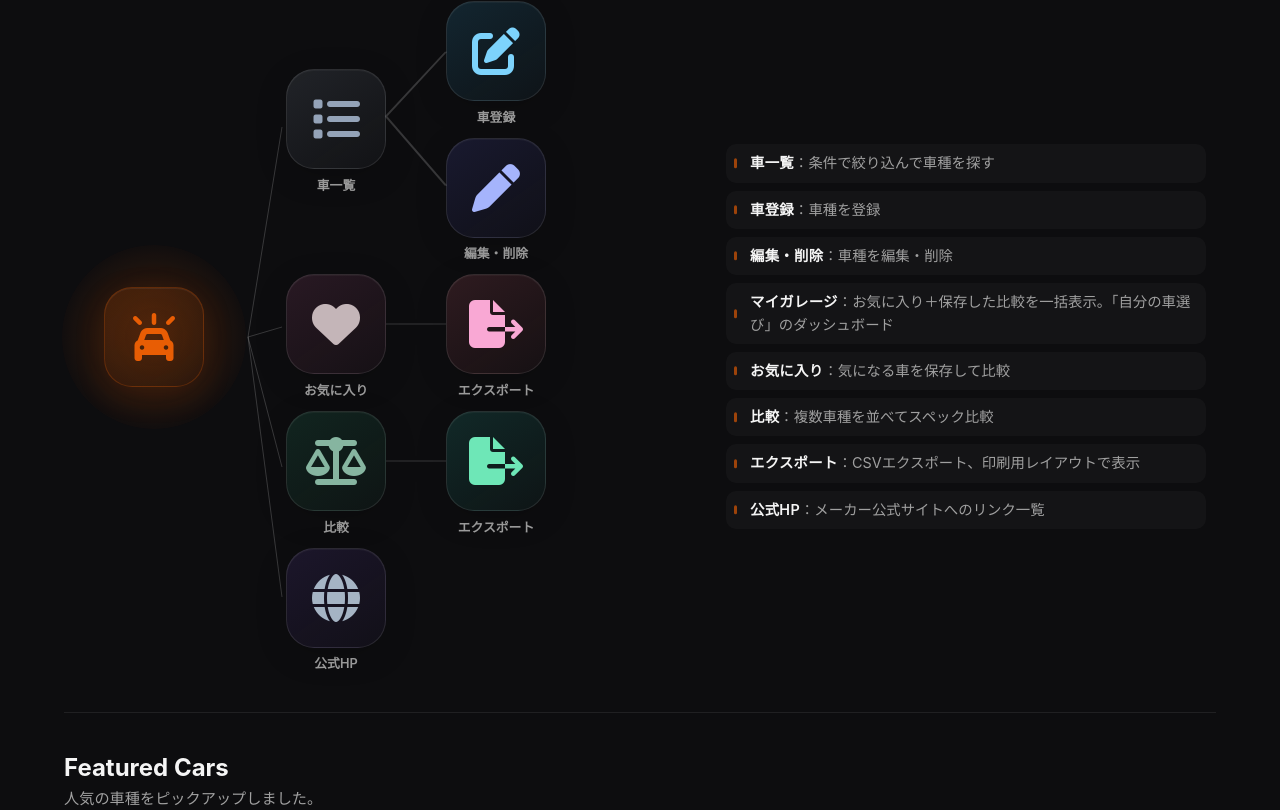
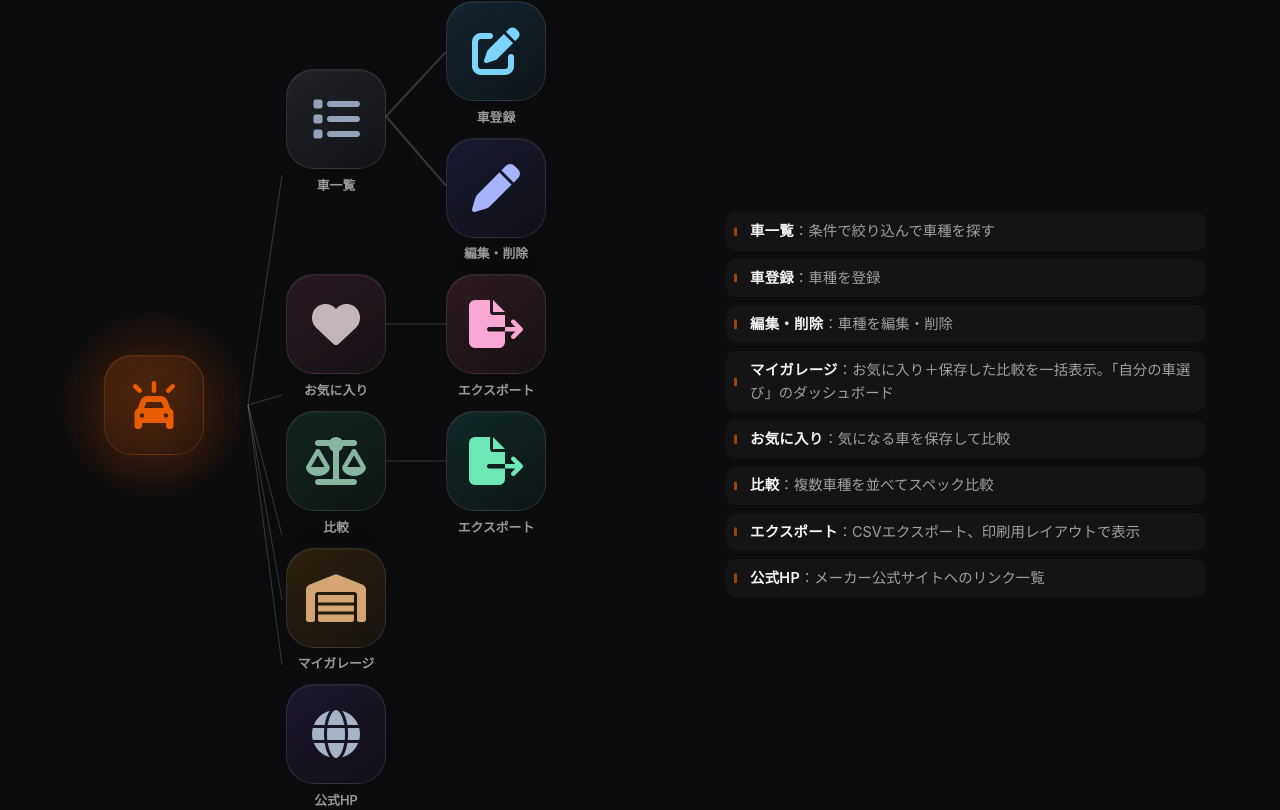
Before and after one commit to Yuto-design/car-info-app, a React (Create React App) app: page / in a window 1280 px wide. Shown: the part 350-1160 px from the top of the page. Built offline with nearby package versions, Linux system fonts and the light colour scheme.

Commit message:
Add MyGarage

```diff
--- a/src/App.jsx
+++ b/src/App.jsx
@@ -21,13 +21,13 @@ function AppContent() {
         : location.pathname === '/comparison'
           ? 'Comparison'
           : location.pathname === '/my-garage'
-            ? 'マイガレージ'
+            ? 'My Garage'
             : location.pathname === '/manufacturers'
             ? 'Maker Official Site'
             : location.pathname === '/admin/register'
-              ? '車登録'
+              ? 'Car Registration'
               : location.pathname === '/admin/cars'
-                ? '登録車の編集・削除'
+                ? 'Car Edit/Delete'
                 : null;
 
   return (
--- a/src/components/Layout.jsx
+++ b/src/components/Layout.jsx
@@ -34,7 +34,7 @@ function Layout({ children, title }) {
           <Link to="/list" className={`layout-nav-link ${isActive('/list') ? 'layout-nav-link--active' : ''}`} onClick={closeMenu}>Car List</Link>
           <Link to="/favorites" className={`layout-nav-link ${isActive('/favorites') ? 'layout-nav-link--active' : ''}`} onClick={closeMenu}>Favorite</Link>
           <Link to="/comparison" className={`layout-nav-link ${isActive('/comparison') ? 'layout-nav-link--active' : ''}`} onClick={closeMenu}>Comparison</Link>
-          <Link to="/my-garage" className={`layout-nav-link ${isActive('/my-garage') ? 'layout-nav-link--active' : ''}`} onClick={closeMenu}>マイガレージ</Link>
+          <Link to="/my-garage" className={`layout-nav-link ${isActive('/my-garage') ? 'layout-nav-link--active' : ''}`} onClick={closeMenu}>My Garage</Link>
           <Link to="/manufacturers" className={`layout-nav-link ${isActive('/manufacturers') ? 'layout-nav-link--active' : ''}`} onClick={closeMenu}>Maker Official Site</Link>
         </nav>
       </header>
--- a/src/features/home/HomeHeroIcons.css
+++ b/src/features/home/HomeHeroIcons.css
@@ -194,6 +194,18 @@
   transform: scale(1.02);
 }
 
+.home-hero-sub-icon--my-garage {
+  color: #d4a574;
+  background: linear-gradient(145deg, rgba(245, 158, 11, 0.14) 0%, rgba(245, 158, 11, 0.04) 100%);
+}
+.home-hero-sub-icon--my-garage:hover {
+  color: #f59e0b;
+  background: linear-gradient(145deg, rgba(245, 158, 11, 0.22) 0%, rgba(245, 158, 11, 0.08) 100%);
+  border-color: rgba(245, 158, 11, 0.35);
+  box-shadow: 0 8px 32px rgba(245, 158, 11, 0.12), inset 0 1px 0 rgba(255, 255, 255, 0.06);
+  transform: scale(1.02);
+}
+
 .home-hero-sub-icon--manufacturers {
   color: #a5b4c4;
   background: linear-gradient(145deg, rgba(139, 92, 246, 0.12) 0%, rgba(139, 92, 246, 0.04) 100%);
--- a/src/features/home/HomeHeroIcons.jsx
+++ b/src/features/home/HomeHeroIcons.jsx
@@ -12,9 +12,10 @@ function HomeHeroIcons() {
       </div>
       <div className="home-hero-connector" aria-hidden="true">
         <svg className="home-hero-connector-svg" viewBox="0 0 24 520" preserveAspectRatio="none">
-          <line x1="-10" y1="260" x2="24" y2="50" stroke="rgba(255,255,255,0.18)" strokeWidth="1" />
+          <line x1="-10" y1="260" x2="24" y2="30" stroke="rgba(255,255,255,0.18)" strokeWidth="1" />
           <line x1="-10" y1="260" x2="24" y2="250" stroke="rgba(255,255,255,0.18)" strokeWidth="1" />
           <line x1="-10" y1="260" x2="24" y2="390" stroke="rgba(255,255,255,0.18)" strokeWidth="1" />
+          <line x1="-10" y1="260" x2="24" y2="455" stroke="rgba(255,255,255,0.18)" strokeWidth="1" />
           <line x1="-10" y1="260" x2="24" y2="520" stroke="rgba(255,255,255,0.18)" strokeWidth="1" />
         </svg>
       </div>
@@ -91,6 +92,14 @@ function HomeHeroIcons() {
         </div>
         <div className="home-hero-sub-icon-item">
           <div className="home-hero-sub-icon-cell">
+            <Link to="/my-garage" className="home-hero-sub-icon home-hero-sub-icon--my-garage" title="マイガレージ">
+              <i className="fa-solid fa-warehouse"></i>
+            </Link>
+            <span className="home-hero-sub-icon-label">マイガレージ</span>
+          </div>
+        </div>
+        <div className="home-hero-sub-icon-item">
+          <div className="home-hero-sub-icon-cell">
             <Link to="/manufacturers" className="home-hero-sub-icon home-hero-sub-icon--manufacturers" title="公式HP">
               <i className="fa-solid fa-globe"></i>
             </Link>
```
